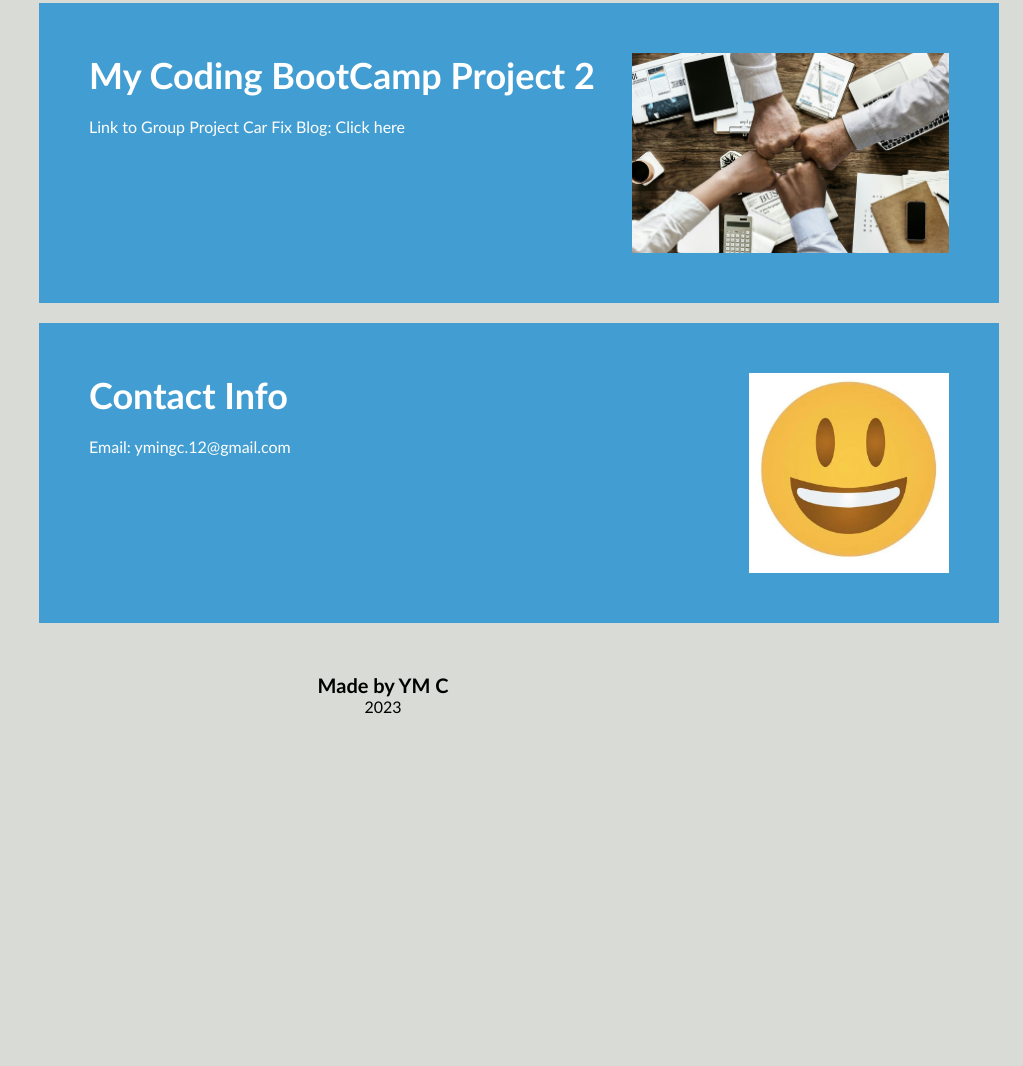
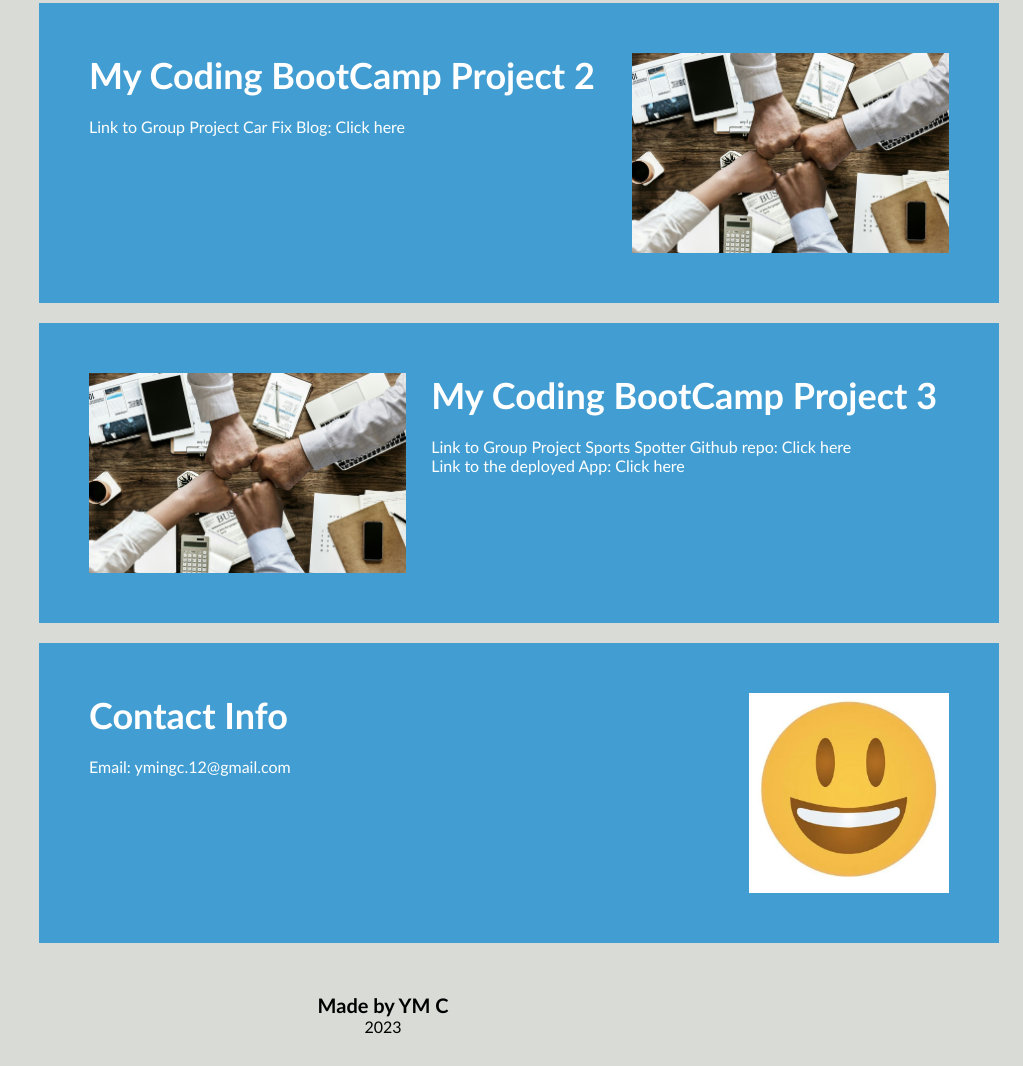
Before and after one commit to YC937/YM-bootcamphw, a plain HTML site: page index.html in a window 1280 px wide. Shown: the part 1559-2625 px from the top of the page, without its empty margins (257-1280 px from the left). Before the commit the page ends 2305 px from the top, so only its background shows below. Drawn offline with Linux system fonts and the light colour scheme.

Commit message:
Added project link

```diff
--- a/index.html
+++ b/index.html
@@ -75,6 +75,18 @@
             </p>
         </article>
 
+        <article>
+            <img src="./assets/images/teamwork.jpg" class="float-left" alt="people put fists together"/>
+            <h2>
+                My Coding BootCamp Project 3
+            </h2>
+
+            <p>Link to Group Project Sports Spotter Github repo: <a href="https://github.com/YC937/SportsBlog">Click here</a>
+            <p>Link to the deployed App: <a href="https://sports-spotter-ebb34b0a9d19.herokuapp.com/">Click here</a>
+            </p>
+
+        </article>
+
         <article id="contact">
             <img src="./assets/images/happy.jpg" class="float-right" alt="smiling face"/>
             <h2>Contact Info</h2>
```
Also changed, not shown: screenshots/3.png.
